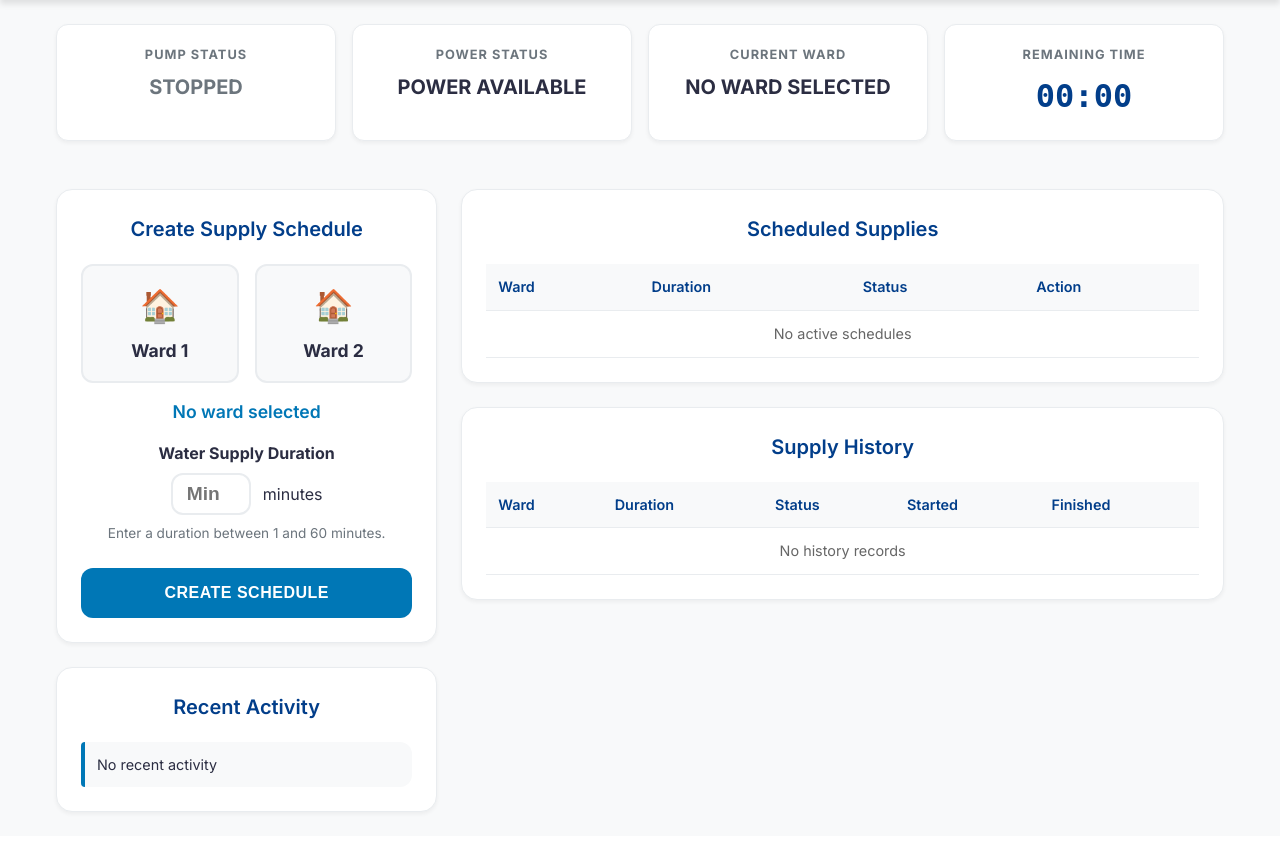
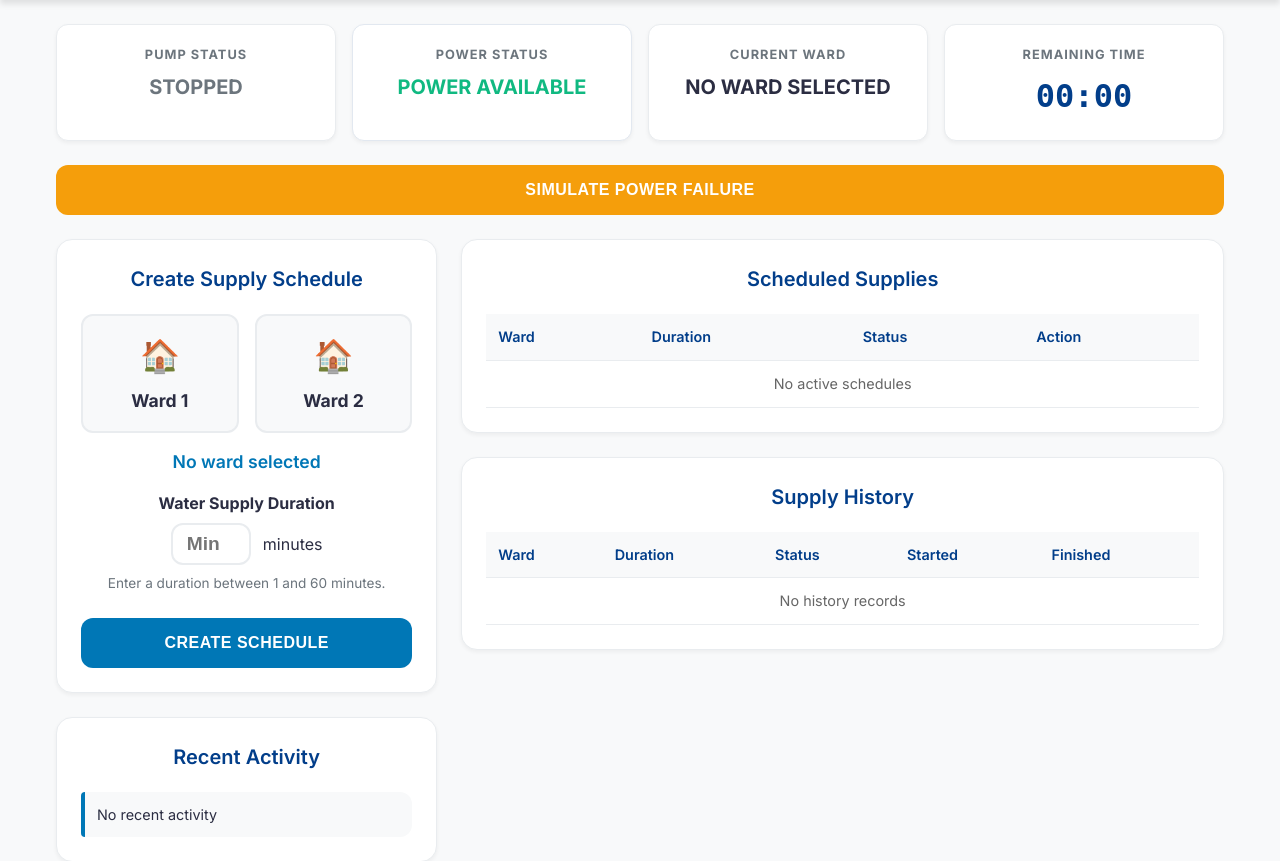
Before and after one commit to pranamya213/Smart-Panchayat-Water-Distribution, a Flask app: page / in a window 1280 px wide. Shown: the part 99-960 px from the top of the page. Before the commit the page ends 913 px from the top, so only its background shows below. Run offline with Flask 3, Linux system fonts and the light colour scheme; data comes from the database, SQL or seed files in the repository; data that the repository does not hold is empty.

Commit message:
Implement power failure recovery and supply resume

```diff
--- a/app/routes.py
+++ b/app/routes.py
@@ -13,14 +13,21 @@ def index():
 def get_status():
     db = get_db()
 
+    power_row = db.execute("SELECT value FROM system_state WHERE key = 'power_status'").fetchone()
+    power_status = power_row['value'] if power_row else 'POWER AVAILABLE'
+
     # Auto-complete any RUNNING supplies whose time has elapsed
     running = db.execute("SELECT * FROM supply_schedule WHERE status = 'RUNNING'").fetchone()
+    now = datetime.datetime.now()
     if running:
-        started_at = running['started_at']
-        duration = running['duration_minutes']
-        now = datetime.datetime.now()
-        elapsed = (now - started_at).total_seconds()
-        remaining = int(duration * 60 - elapsed)
+        ref_time = running['resumed_at'] if running['resumed_at'] else running['started_at']
+        if isinstance(ref_time, str):
+            ref_time = datetime.datetime.strptime(ref_time.split('.')[0], "%Y-%m-%d %H:%M:%S")
+
+        base_rem = running['remaining_seconds'] if running['remaining_seconds'] is not None else running['duration_minutes'] * 60
+        elapsed = (now - ref_time).total_seconds()
+        remaining = int(base_rem - elapsed)
+
         if remaining <= 0:
             db.execute("UPDATE supply_schedule SET status = 'COMPLETED', completed_at = ?, remaining_seconds = 0 WHERE id = ?", (now, running['id']))
             db.commit()
@@ -33,25 +40,28 @@ def get_status():
     for row in schedules:
         r = dict(row)
         # Format timestamps
-        for field in ['scheduled_at', 'started_at', 'completed_at', 'stopped_at', 'created_at']:
-            if r[field]:
+        for field in ['scheduled_at', 'started_at', 'completed_at', 'stopped_at', 'resumed_at', 'power_failure_at', 'created_at']:
+            if r.get(field):
                 r[field] = r[field].strftime("%Y-%m-%d %H:%M:%S") if isinstance(r[field], datetime.datetime) else str(r[field])
 
         if r['status'] == 'RUNNING':
-            if row['started_at']:
-                started_at = row['started_at']
-                if isinstance(started_at, str):
-                    started_at = datetime.datetime.strptime(started_at, "%Y-%m-%d %H:%M:%S.%f")
-                duration = row['duration_minutes']
-                now = datetime.datetime.now()
-                elapsed = (now - started_at).total_seconds()
-                remaining = int(duration * 60 - elapsed)
-                r['current_remaining'] = remaining if remaining > 0 else 0
+            ref_time = row['resumed_at'] if row['resumed_at'] else row['started_at']
+            if isinstance(ref_time, str):
+                ref_time = datetime.datetime.strptime(ref_time.split('.')[0], "%Y-%m-%d %H:%M:%S")
+            base_rem = row['remaining_seconds'] if row['remaining_seconds'] is not None else row['duration_minutes'] * 60
+            elapsed = (now - ref_time).total_seconds()
+            remaining = int(base_rem - elapsed)
+            r['current_remaining'] = remaining if remaining > 0 else 0
+            running_supply = r
+        elif r['status'] == 'POWER_FAILURE':
+            r['current_remaining'] = row['remaining_seconds'] if row['remaining_seconds'] is not None else row['duration_minutes'] * 60
+            # Even if it's paused, we might want to show it as the current active/paused supply for UI purposes
             running_supply = r
 
         all_schedules.append(r)
 
     return jsonify({
+        'power_status': power_status,
         'running': running_supply,
         'schedules': all_schedules
     })
@@ -81,6 +91,10 @@ def create_schedule():
 @main.route('/api/schedule/<int:id>/start', methods=['POST'])
 def start_schedule(id):
     db = get_db()
+    power_row = db.execute("SELECT value FROM system_state WHERE key = 'power_status'").fetchone()
+    if power_row and power_row['value'] == 'POWER FAILURE':
+        return jsonify({'error': 'Cannot start water supply while power is unavailable.'}), 400
+
     # Check if another is running
     running = db.execute("SELECT * FROM supply_schedule WHERE status = 'RUNNING'").fetchone()
     if running:
@@ -104,13 +118,13 @@ def stop_schedule(id):
     if not schedule:
         return jsonify({'error': 'Schedule not running or not found'}), 404
 
-    started_at = schedule['started_at']
-    duration = schedule['duration_minutes']
-    if isinstance(started_at, str):
-        started_at = datetime.datetime.strptime(started_at, "%Y-%m-%d %H:%M:%S.%f")
+    ref_time = schedule['resumed_at'] if schedule['resumed_at'] else schedule['started_at']
+    if isinstance(ref_time, str):
+        ref_time = datetime.datetime.strptime(ref_time.split('.')[0], "%Y-%m-%d %H:%M:%S")
     now = datetime.datetime.now()
-    elapsed = (now - started_at).total_seconds()
-    remaining = int(duration * 60 - elapsed)
+    elapsed = (now - ref_time).total_seconds()
+    base_rem = schedule['remaining_seconds'] if schedule['remaining_seconds'] is not None else schedule['duration_minutes'] * 60
+    remaining = int(base_rem - elapsed)
     if remaining < 0: remaining = 0
 
     db.execute("UPDATE supply_schedule SET status = 'STOPPED', stopped_at = ?, remaining_seconds = ? WHERE id = ?", (now, remaining, id))
@@ -128,3 +142,37 @@ def complete_schedule(id):
     db.execute("UPDATE supply_schedule SET status = 'COMPLETED', completed_at = ?, remaining_seconds = 0 WHERE id = ?", (now, id))
     db.commit()
     return jsonify({'success': True})
+
+@main.route('/api/power/fail', methods=['POST'])
+def power_fail():
+    db = get_db()
+    db.execute("UPDATE system_state SET value = 'POWER FAILURE' WHERE key = 'power_status'")
+
+    running = db.execute("SELECT * FROM supply_schedule WHERE status = 'RUNNING'").fetchone()
+    if running:
+        ref_time = running['resumed_at'] if running['resumed_at'] else running['started_at']
+        if isinstance(ref_time, str):
+            ref_time = datetime.datetime.strptime(ref_time.split('.')[0], "%Y-%m-%d %H:%M:%S")
+        now = datetime.datetime.now()
+        elapsed = (now - ref_time).total_seconds()
+        base_rem = running['remaining_seconds'] if running['remaining_seconds'] is not None else running['duration_minutes'] * 60
+        remaining = int(base_rem - elapsed)
+        if remaining < 0: remaining = 0
+
+        db.execute("UPDATE supply_schedule SET status = 'POWER_FAILURE', power_failure_at = ?, remaining_seconds = ? WHERE id = ?", (now, remaining, running['id']))
+
+    db.commit()
+    return jsonify({'success': True})
+
+@main.route('/api/power/restore', methods=['POST'])
+def power_restore():
+    db = get_db()
+    db.execute("UPDATE system_state SET value = 'POWER AVAILABLE' WHERE key = 'power_status'")
+
+    paused = db.execute("SELECT * FROM supply_schedule WHERE status = 'POWER_FAILURE' ORDER BY id DESC LIMIT 1").fetchone()
+    if paused:
+        now = datetime.datetime.now()
+        db.execute("UPDATE supply_schedule SET status = 'RUNNING', resumed_at = ? WHERE id = ?", (now, paused['id']))
+
+    db.commit()
+    return jsonify({'success': True})
--- a/app/static/css/style.css
+++ b/app/static/css/style.css
@@ -371,6 +371,7 @@ body {
 .status-RUNNING { background: #dcfce7; color: #15803d; }
 .status-COMPLETED { background: #f3f4f6; color: #374151; }
 .status-STOPPED { background: #fee2e2; color: #b91c1c; }
+.status-POWER_FAILURE { background: #fef3c7; color: #92400e; }
 
 /* Recent Activity */
 .activity-list {
--- a/app/static/js/script.js
+++ b/app/static/js/script.js
@@ -5,11 +5,15 @@ document.addEventListener('DOMContentLoaded', () => {
     const durationInput = document.getElementById('duration-input');
     const btnCreate = document.getElementById('btn-create');
     const btnStopGlobal = document.getElementById('btn-stop-global');
+    const btnPowerFail = document.getElementById('btn-power-fail');
+    const btnPowerRestore = document.getElementById('btn-power-restore');
 
     const errorMessage = document.getElementById('error-message');
     const successMessage = document.getElementById('success-message');
 
     const pumpStatusEl = document.getElementById('pump-status');
+    const powerStatusEl = document.getElementById('power-status');
+    const powerCardEl = document.getElementById('power-card');
     const currentWardEl = document.getElementById('current-ward');
     const remainingTimeEl = document.getElementById('remaining-time');
 
@@ -103,6 +107,46 @@ document.addEventListener('DOMContentLoaded', () => {
         });
     });
 
+    // Power Fail
+    btnPowerFail.addEventListener('click', () => {
+        btnPowerFail.disabled = true;
+        fetch('/api/power/fail', { method: 'POST' })
+        .then(res => res.json())
+        .then(data => {
+            btnPowerFail.disabled = false;
+            if (data.error) {
+                showError(data.error);
+            } else {
+                logActivity(`Power failure detected`);
+                fetchStatus();
+            }
+        })
+        .catch(err => {
+            btnPowerFail.disabled = false;
+            showError("Failed to simulate power failure.");
+        });
+    });
+
+    // Power Restore
+    btnPowerRestore.addEventListener('click', () => {
+        btnPowerRestore.disabled = true;
+        fetch('/api/power/restore', { method: 'POST' })
+        .then(res => res.json())
+        .then(data => {
+            btnPowerRestore.disabled = false;
+            if (data.error) {
+                showError(data.error);
+            } else {
+                logActivity(`Power restored`);
+                fetchStatus();
+            }
+        })
+        .catch(err => {
+            btnPowerRestore.disabled = false;
+            showError("Failed to restore power.");
+        });
+    });
+
     // Fetch Status
     function fetchStatus() {
         fetch('/api/status')
@@ -116,38 +160,54 @@ document.addEventListener('DOMContentLoaded', () => {
     function updateDashboard(data) {
         const running = data.running;
         const allSchedules = data.schedules;
+        const powerStatus = data.power_status || 'POWER AVAILABLE';
 
-        // Handle Running State
+        // Update Power Status
+        powerStatusEl.textContent = powerStatus;
+        if (powerStatus === 'POWER FAILURE') {
+            powerStatusEl.style.color = '#dc2626'; // red
+            powerCardEl.style.borderColor = '#dc2626';
+            btnPowerFail.classList.add('hidden');
+            btnPowerRestore.classList.remove('hidden');
+        } else {
+            powerStatusEl.style.color = '#10b981'; // green
+            powerCardEl.style.borderColor = '#e2e8f0'; // default
+            btnPowerFail.classList.remove('hidden');
+            btnPowerRestore.classList.add('hidden');
+        }
+
+        // Handle Running/Paused State
         if (running) {
             if (runningScheduleId !== running.id) {
-                // Newly started or page refreshed
                 runningScheduleId = running.id;
-                remainingSecondsLocal = running.current_remaining;
+            }
+            remainingSecondsLocal = running.current_remaining;
+            currentWardEl.textContent = running.ward;
 
+            if (running.status === 'POWER_FAILURE') {
+                pumpStatusEl.textContent = "STOPPED";
+                pumpStatusEl.className = "status-value stopped";
+                btnStopGlobal.classList.add('hidden');
+                clearInterval(localTimerInterval);
+                localTimerInterval = null;
+                updateTimeDisplay();
+            } else {
                 pumpStatusEl.textContent = "RUNNING";
                 pumpStatusEl.className = "status-value running";
-                currentWardEl.textContent = running.ward;
-
                 btnStopGlobal.classList.remove('hidden');
 
-                startLocalCountdown();
-
-                // Only log if it's new to us, but for a simple approach we just trust DB
-                // In a perfect system we check if we already logged it.
-            } else {
-                // Sync remaining time with server to avoid drift
-                remainingSecondsLocal = running.current_remaining;
+                if (!localTimerInterval) {
+                    startLocalCountdown();
+                }
             }
         } else {
             if (runningScheduleId !== null) {
-                // It just stopped or completed
                 runningScheduleId = null;
                 clearInterval(localTimerInterval);
                 localTimerInterval = null;
 
                 pumpStatusEl.textContent = "STOPPED";
                 pumpStatusEl.className = "status-value stopped";
-                // Keep the current ward visible but update time to 00:00
                 remainingSecondsLocal = 0;
                 updateTimeDisplay();
 
@@ -188,7 +248,7 @@ document.addEventListener('DOMContentLoaded', () => {
         schedulesTbody.innerHTML = '';
         historyTbody.innerHTML = '';
 
-        const activeStatuses = ['SCHEDULED', 'RUNNING'];
+        const activeStatuses = ['SCHEDULED', 'RUNNING', 'POWER_FAILURE'];
 
         schedules.forEach(sch => {
             if (activeStatuses.includes(sch.status)) {
@@ -199,12 +259,17 @@ document.addEventListener('DOMContentLoaded', () => {
                     actionHTML = `<button class="btn btn-primary btn-small" onclick="window.startSchedule(${sch.id})">Start</button>`;
                 } else if (sch.status === 'RUNNING') {
                     actionHTML = `<em>Running</em>`;
+                } else if (sch.status === 'POWER_FAILURE') {
+                    actionHTML = `<em>Paused</em>`;
                 }
+
+                let displayStatus = sch.status;
+                if (sch.status === 'POWER_FAILURE') displayStatus = 'POWER FAILURE — SUPPLY PAUSED';
 
                 tr.innerHTML = `
                     <td>${sch.ward}</td>
                     <td>${sch.duration_minutes} min</td>
-                    <td><span class="status-badge status-${sch.status}">${sch.status}</span></td>
+                    <td><span class="status-badge status-${sch.status}">${displayStatus}</span></td>
                     <td>${actionHTML}</td>
                 `;
                 schedulesTbody.appendChild(tr);
--- a/app/templates/base.html
+++ b/app/templates/base.html
@@ -28,9 +28,9 @@
                 <h4>PUMP STATUS</h4>
                 <div class="status-value" id="pump-status">STOPPED</div>
             </div>
-            <div class="status-card power-status">
+            <div class="status-card power-status" id="power-card">
                 <h4>POWER STATUS</h4>
-                <div class="status-value">POWER AVAILABLE</div>
+                <div class="status-value" id="power-status">POWER AVAILABLE</div>
             </div>
             <div class="status-card current-ward">
                 <h4>CURRENT WARD</h4>
@@ -43,8 +43,10 @@
         </section>
 
         <!-- Global Control for Running Supply -->
-        <section class="section-controls">
+        <section class="section-controls" style="display: flex; gap: 10px; flex-wrap: wrap;">
             <button id="btn-stop-global" class="btn btn-danger hidden">STOP RUNNING SUPPLY</button>
+            <button id="btn-power-fail" class="btn" style="background-color: #f59e0b; color: white;">SIMULATE POWER FAILURE</button>
+            <button id="btn-power-restore" class="btn hidden" style="background-color: #10b981; color: white;">RESTORE POWER</button>
         </section>
 
         <!-- Error message display -->
```
Also changed, not shown: app/db.py (+9 -0 lines), migrate.py (added, +14 -0 lines).
